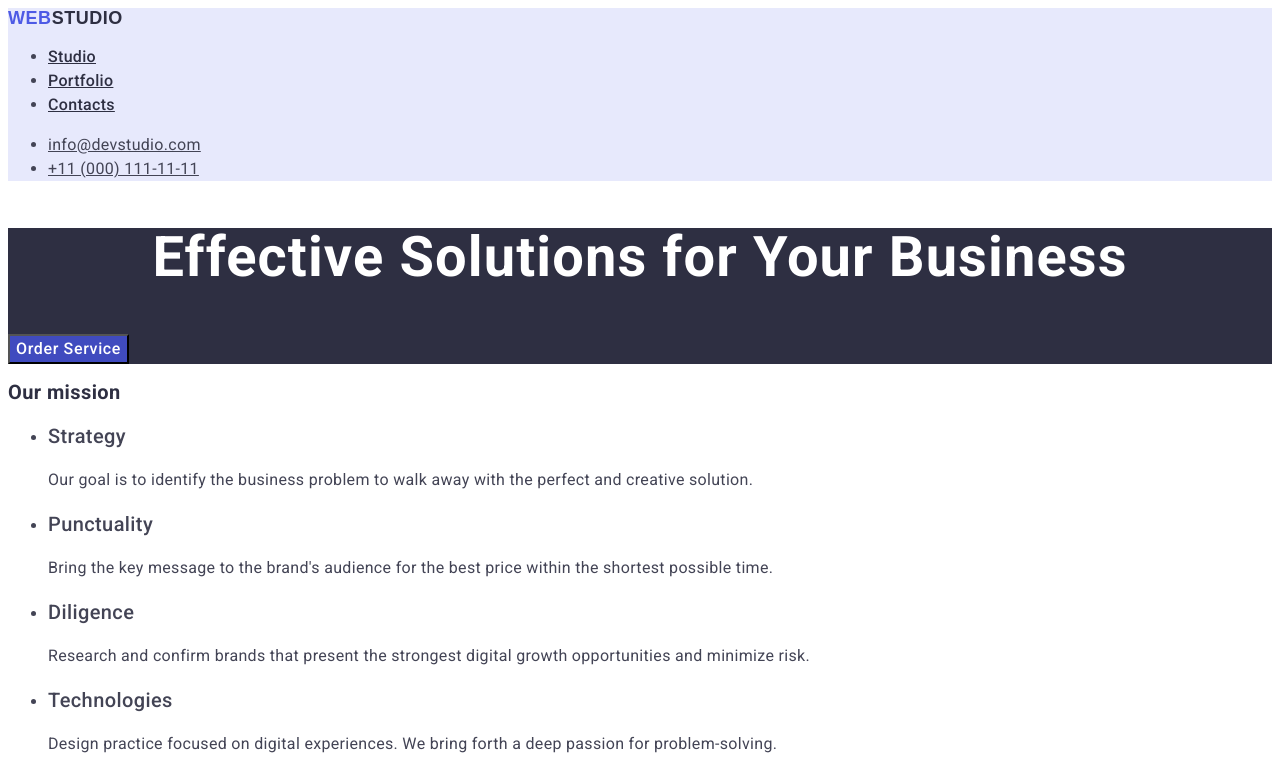
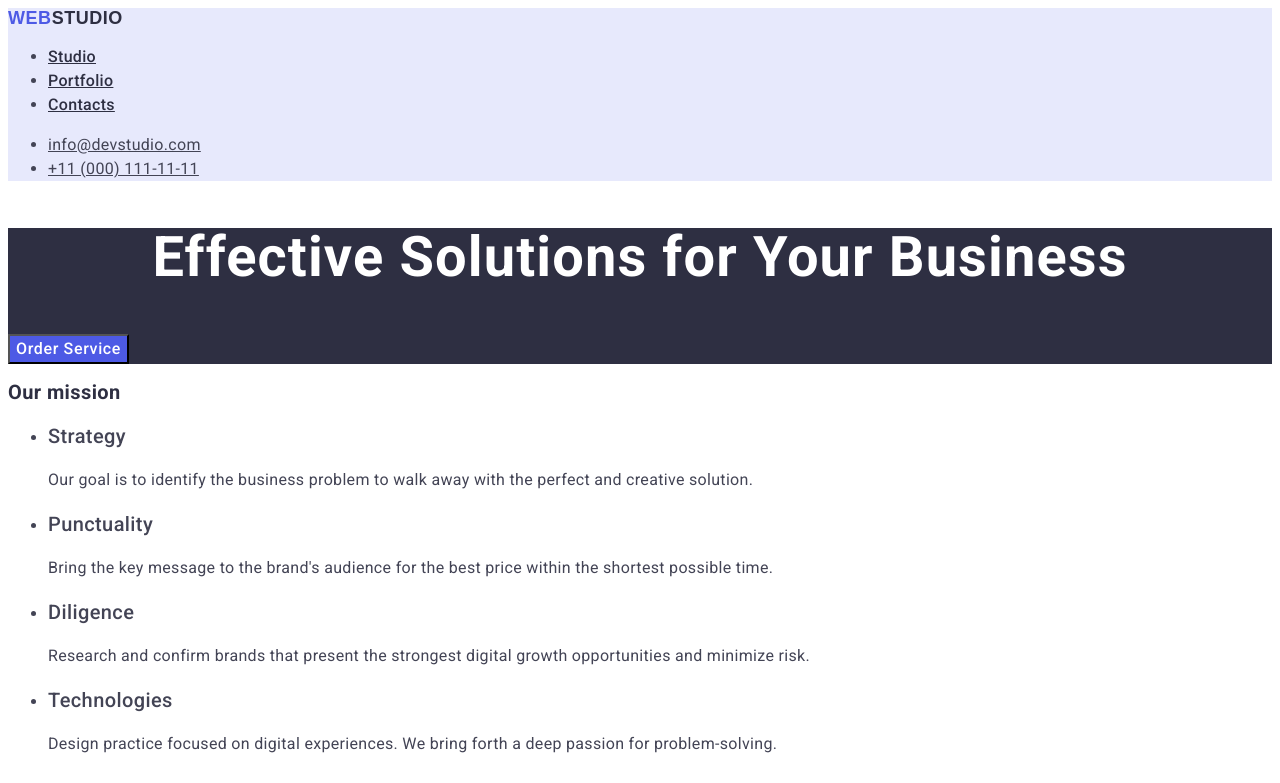
Before and after one commit to Ziomall/goit-markup-hw-02, a plain HTML site: page index.html in a window 1280 px wide. Shown: the top 783 px of the page. Drawn offline with Linux system fonts and the light colour scheme.

Commit message:
zmiany but

```diff
--- a/css/styles.css
+++ b/css/styles.css
@@ -77,7 +77,7 @@
 }
 .button, button:hover, button:focus{
     cursor: pointer;
-    background-color: #404BBF;
+    background-color: #4D5AE5;
     font-family: "Roboto", sans-serif;
     font-weight: 500;
     font-size: 16px;
```
Also changed, not shown: index.html (+2 -1 lines).
